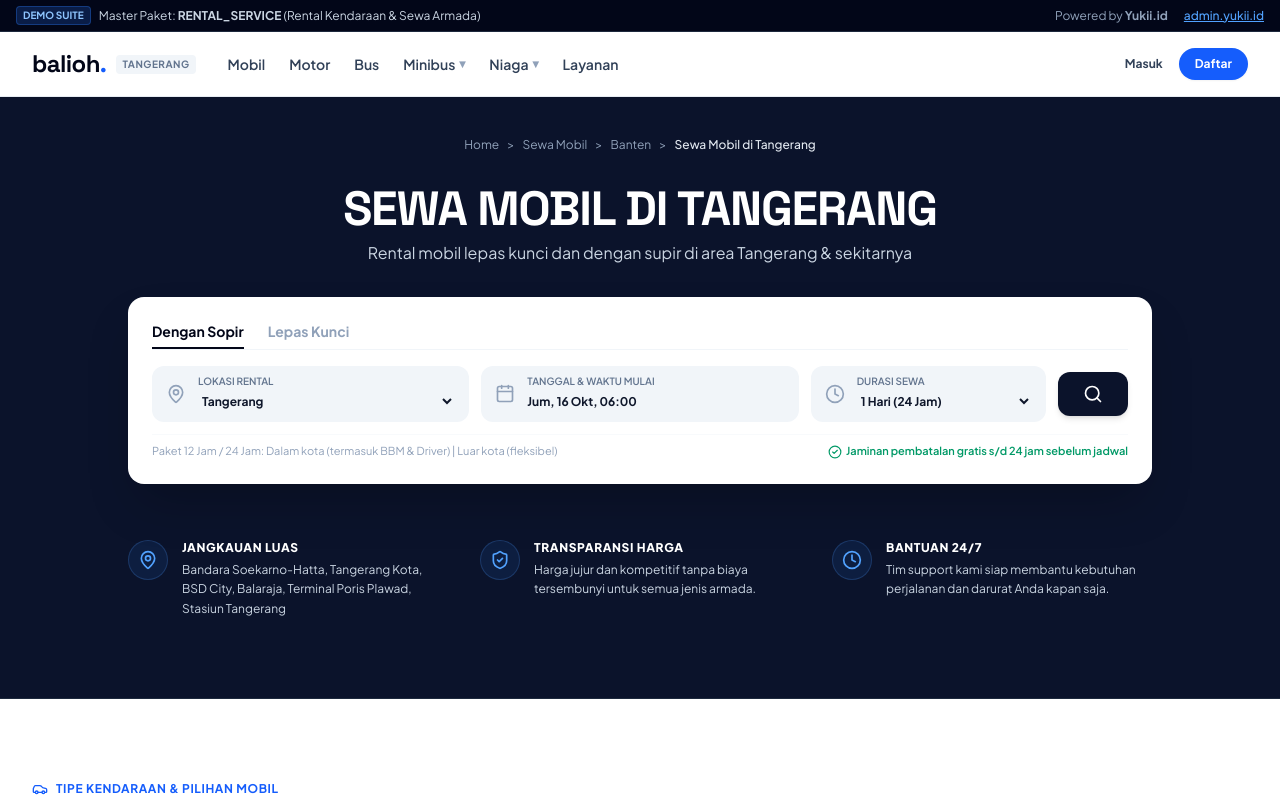
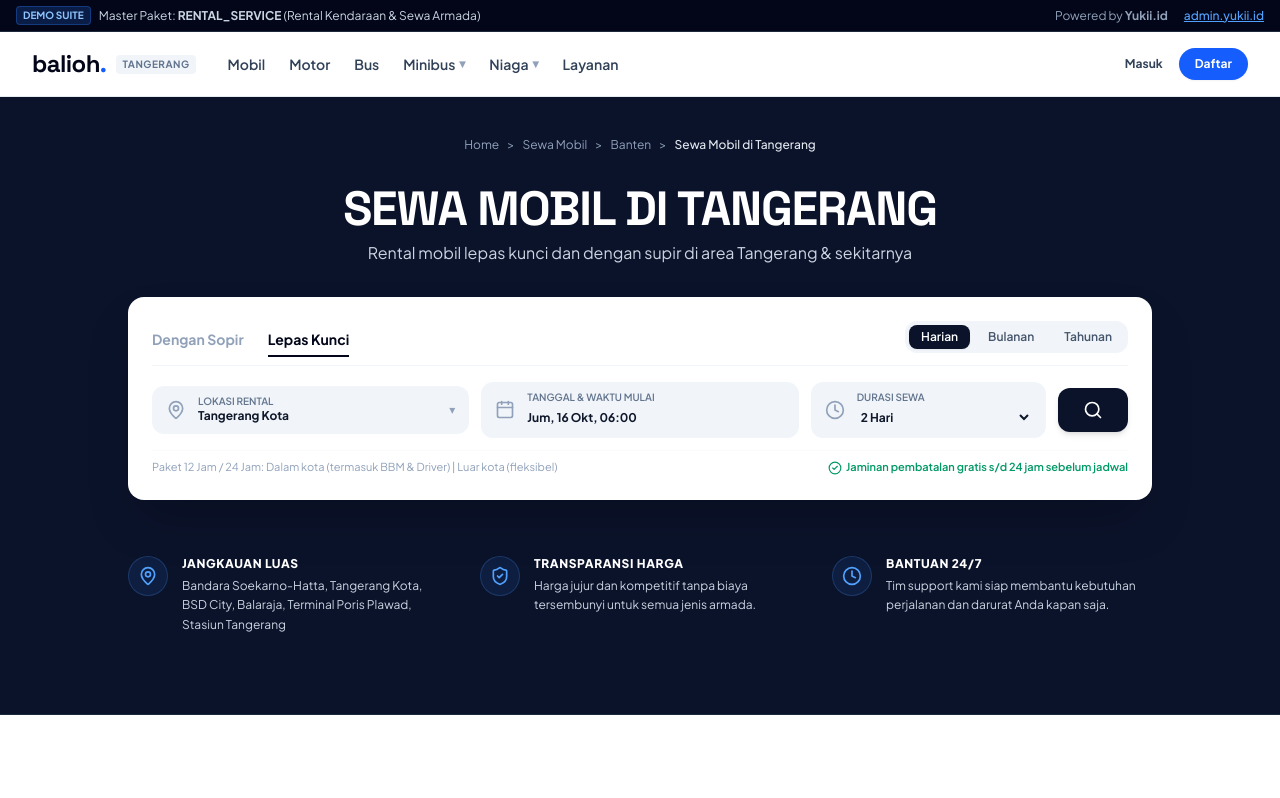
Before and after one commit to Yukii-id/rental-demo, a Next.js app: page / in a window 1280 px wide. Shown: the top 798 px of the page. Built offline with nearby package versions, Linux system fonts and the light colour scheme.

Commit message:
feat: implement interactive location popover dropdown and duration pill switches identical to balioh

```diff
--- a/app/page.tsx
+++ b/app/page.tsx
@@ -33,13 +33,82 @@
 } from '@/lib/rental-data';
 import { formatRupiah } from '@/lib/utils';
 
+interface LocationItem {
+  id: string;
+  name: string;
+  subtext: string;
+  icon: 'plane' | 'pin';
+}
+
+const TANGERANG_DROPDOWN_LOCATIONS: LocationItem[] = [
+  {
+    id: 'soetta',
+    name: 'Bandara Soekarno-Hatta',
+    subtext: 'Bandara di Tangerang, Banten, Indonesia',
+    icon: 'plane',
+  },
+  {
+    id: 'tangerang-kota',
+    name: 'Tangerang Kota',
+    subtext: 'Area di Tangerang, Banten, Indonesia',
+    icon: 'pin',
+  },
+  {
+    id: 'bsd-city',
+    name: 'BSD City',
+    subtext: 'Area di Tangerang, Banten, Indonesia',
+    icon: 'pin',
+  },
+  {
+    id: 'balaraja',
+    name: 'Balaraja',
+    subtext: 'Area di Tangerang, Banten, Indonesia',
+    icon: 'pin',
+  },
+  {
+    id: 'gading-serpong',
+    name: 'Gading Serpong',
+    subtext: 'Area di Tangerang, Banten, Indonesia',
+    icon: 'pin',
+  },
+  {
+    id: 'karawaci',
+    name: 'Karawaci',
+    subtext: 'Area di Tangerang, Banten, Indonesia',
+    icon: 'pin',
+  },
+  {
+    id: 'alam-sutera',
+    name: 'Alam Sutera',
+    subtext: 'Area di Tangerang, Banten, Indonesia',
+    icon: 'pin',
+  },
+  {
+    id: 'poris',
+    name: 'Terminal Poris Plawad',
+    subtext: 'Terminal di Tangerang, Banten, Indonesia',
+    icon: 'pin',
+  },
+  {
+    id: 'stasiun-tng',
+    name: 'Stasiun Tangerang',
+    subtext: 'Stasiun Kereta di Tangerang, Banten, Indonesia',
+    icon: 'pin',
+  },
+];
+
 export default function RentalLandingPage() {
   // Filter state untuk Pencarian Mobil (persis Balioh)
-  const [rentType, setRentType] = useState<'dengan_sopir' | 'lepas_kunci'>('dengan_sopir');
-  const [selectedLocation, setSelectedLocation] = useState('Tangerang');
+  const [rentType, setRentType] = useState<'dengan_sopir' | 'lepas_kunci'>('lepas_kunci');
+  const [durationMode, setDurationMode] = useState<'harian' | 'bulanan' | 'tahunan'>('harian');
+  const [selectedLocation, setSelectedLocation] = useState('Tangerang Kota');
   const [startDate, setStartDate] = useState('Jum, 16 Okt, 06:00');
-  const [duration, setDuration] = useState('1 Hari');
+  const [duration, setDuration] = useState('2 Hari');
   const [categoryFilter, setCategoryFilter] = useState<string>('Semua');
+
+  // Location dropdown popover state
+  const [isLocationOpen, setIsLocationOpen] = useState(false);
+  const [locationSearch, setLocationSearch] = useState('');
 
   // Booking drawer / modal state (1-2 input pendek)
   const [selectedCar, setSelectedCar] = useState<CarItem | null>(null);
@@ -47,6 +116,12 @@
   const [customerName, setCustomerName] = useState('');
   const [customerWa, setCustomerWa] = useState('');
   const [bookingSuccess, setBookingSuccess] = useState(false);
+
+  // Filter lokasi di dropdown
+  const filteredLocations = TANGERANG_DROPDOWN_LOCATIONS.filter((loc) =>
+    loc.name.toLowerCase().includes(locationSearch.toLowerCase()) ||
+    loc.subtext.toLowerCase().includes(locationSearch.toLowerCase())
+  );
 
   // Filter cars berdasarkan kategori
   const filteredCars = CARS_DATA.filter((car) => {
@@ -173,13 +248,14 @@
           </div>
 
           {/* Horizontal Search Widget (Kartu Putih di Tengah) */}
-          <div className="bg-white rounded-2xl shadow-2xl p-5 sm:p-6 text-slate-900 max-w-5xl mx-auto">
-            {/* Tabs: Dengan Sopir vs Lepas Kunci */}
-            <div className="flex items-center gap-6 border-b border-slate-100 pb-3 mb-4">
+          <div className="bg-white rounded-2xl shadow-2xl p-5 sm:p-6 text-slate-900 max-w-5xl mx-auto relative z-30">
+            {/* Row 1: Tabs: Dengan Sopir vs Lepas Kunci */}
+            <div className="flex items-center justify-between border-b border-slate-100 pb-3 mb-4">
+              <div className="flex items-center gap-6">
                 <button
                   type="button"
                   onClick={() => setRentType('dengan_sopir')}
-                className={`text-sm font-bold pb-2 -mb-3 transition-colors relative ${
+                  className={`text-sm font-bold pb-2 -mb-3 transition-colors relative cursor-pointer ${
                     rentType === 'dengan_sopir'
                       ? 'text-slate-950 after:absolute after:bottom-0 after:left-0 after:right-0 after:h-0.5 after:bg-slate-950'
                       : 'text-slate-400 hover:text-slate-600'
@@ -190,7 +266,7 @@
                 <button
                   type="button"
                   onClick={() => setRentType('lepas_kunci')}
-                className={`text-sm font-bold pb-2 -mb-3 transition-colors relative ${
+                  className={`text-sm font-bold pb-2 -mb-3 transition-colors relative cursor-pointer ${
                     rentType === 'lepas_kunci'
                       ? 'text-slate-950 after:absolute after:bottom-0 after:left-0 after:right-0 after:h-0.5 after:bg-slate-950'
                       : 'text-slate-400 hover:text-slate-600'
@@ -200,29 +276,135 @@
                 </button>
               </div>
 
+              {/* Pill Sub-Tabs: Harian, Bulanan, Tahunan (persis Balioh) */}
+              <div className="flex items-center gap-1.5 p-1 bg-slate-100 rounded-xl text-xs font-semibold">
+                <button
+                  type="button"
+                  onClick={() => setDurationMode('harian')}
+                  className={`px-3 py-1 rounded-lg transition-all cursor-pointer ${
+                    durationMode === 'harian'
+                      ? 'bg-[#0b132b] text-white shadow-xs'
+                      : 'text-slate-600 hover:text-slate-900'
+                  }`}
+                >
+                  Harian
+                </button>
+                <button
+                  type="button"
+                  onClick={() => setDurationMode('bulanan')}
+                  className={`px-3 py-1 rounded-lg transition-all cursor-pointer ${
+                    durationMode === 'bulanan'
+                      ? 'bg-[#0b132b] text-white shadow-xs'
+                      : 'text-slate-600 hover:text-slate-900'
+                  }`}
+                >
+                  Bulanan
+                </button>
+                <button
+                  type="button"
+                  onClick={() => setDurationMode('tahunan')}
+                  className={`px-3 py-1 rounded-lg transition-all cursor-pointer ${
+                    durationMode === 'tahunan'
+                      ? 'bg-[#0b132b] text-white shadow-xs'
+                      : 'text-slate-600 hover:text-slate-900'
+                  }`}
+                >
+                  Tahunan
+                </button>
+              </div>
+            </div>
+
             {/* Form Fields Horizontal */}
             <div className="grid grid-cols-1 md:grid-cols-12 gap-3 items-center">
-              {/* Field 1: Lokasi */}
-              <div className="md:col-span-4 bg-slate-100 hover:bg-slate-200/70 transition-colors rounded-xl px-3.5 py-2.5 flex items-center gap-3">
+              {/* Field 1: Lokasi dengan Popover Dropdown Balioh */}
+              <div className="md:col-span-4 relative">
+                <div
+                  onClick={() => setIsLocationOpen(!isLocationOpen)}
+                  className="bg-slate-100 hover:bg-slate-200/70 transition-colors rounded-xl px-3.5 py-2.5 flex items-center gap-3 cursor-pointer select-none"
+                >
                   <MapPin className="w-5 h-5 text-slate-400 shrink-0" />
                   <div className="flex-1 min-w-0">
                     <span className="text-[10px] text-slate-500 block font-semibold uppercase leading-none mb-0.5">
                       Lokasi Rental
                     </span>
-                  <select
-                    value={selectedLocation}
-                    onChange={(e) => setSelectedLocation(e.target.value)}
-                    className="w-full bg-transparent text-xs font-bold text-slate-900 focus:outline-none truncate cursor-pointer"
+                    <span className="text-xs font-bold text-slate-900 block truncate">
+                      {selectedLocation}
+                    </span>
+                  </div>
+                  <span className="text-xs text-slate-400">▾</span>
+                </div>
+
+                {/* Popover Dropdown Balioh */}
+                {isLocationOpen && (
+                  <>
+                    <div
+                      className="fixed inset-0 z-40"
+                      onClick={() => setIsLocationOpen(false)}
+                    />
+                    <div className="absolute left-0 top-full mt-2 w-80 sm:w-96 bg-white rounded-xl border border-slate-200 shadow-2xl z-50 p-3 space-y-3">
+                      {/* Search Input di dalam Dropdown */}
+                      <div className="relative">
+                        <Search className="w-3.5 h-3.5 text-slate-400 absolute left-3 top-2.5" />
+                        <input
+                          type="text"
+                          placeholder="Ketik lokasi..."
+                          value={locationSearch}
+                          onChange={(e) => setLocationSearch(e.target.value)}
+                          autoFocus
+                          className="w-full pl-8 pr-3 py-1.5 text-xs rounded-lg border border-slate-200 focus:outline-none focus:ring-1 focus:ring-blue-500 bg-slate-50 text-slate-800"
+                        />
+                      </div>
+
+                      {/* Header Kategori */}
+                      <div>
+                        <span className="text-[10px] font-bold text-slate-400 uppercase tracking-wider block px-1 mb-1">
+                          LOKASI DI TANGERANG
+                        </span>
+
+                        {/* List Items */}
+                        <div className="max-h-60 overflow-y-auto space-y-1 pr-1">
+                          {filteredLocations.map((loc) => (
+                            <button
+                              key={loc.id}
+                              type="button"
+                              onClick={() => {
+                                setSelectedLocation(loc.name);
+                                setIsLocationOpen(false);
+                                setLocationSearch('');
+                              }}
+                              className={`w-full text-left p-2 rounded-lg flex items-start gap-2.5 transition-colors cursor-pointer ${
+                                selectedLocation === loc.name
+                                  ? 'bg-blue-50/80 text-blue-900'
+                                  : 'hover:bg-slate-50 text-slate-800'
+                              }`}
                             >
-                    <option value="Tangerang">Tangerang</option>
-                    <option value="Bandara Soekarno-Hatta">Bandara Soekarno-Hatta (Terminal 1, 2, 3)</option>
-                    <option value="BSD City & Serpong">BSD City &amp; Serpong</option>
-                    <option value="Gading Serpong">Gading Serpong</option>
-                    <option value="Karawaci">Karawaci &amp; Lippo Village</option>
-                    <option value="Alam Sutera">Alam Sutera &amp; Cipondoh</option>
-                    <option value="Balaraja">Balaraja &amp; Cikupa</option>
-                  </select>
+                              <div className="w-6 h-6 rounded-md bg-slate-100 flex items-center justify-center text-slate-500 shrink-0 mt-0.5">
+                                {loc.icon === 'plane' ? (
+                                  <Plane className="w-3.5 h-3.5 text-blue-600" />
+                                ) : (
+                                  <MapPin className="w-3.5 h-3.5 text-slate-500" />
+                                )}
                               </div>
+                              <div className="min-w-0 flex-1">
+                                <span className="text-xs font-bold block leading-tight">
+                                  {loc.name}
+                                </span>
+                                <span className="text-[11px] text-slate-400 block truncate">
+                                  {loc.subtext}
+                                </span>
+                              </div>
+                            </button>
+                          ))}
+                          {filteredLocations.length === 0 && (
+                            <div className="text-center py-4 text-xs text-slate-400">
+                              Lokasi tidak ditemukan
+                            </div>
+                          )}
+                        </div>
+                      </div>
+                    </div>
+                  </>
+                )}
               </div>
 
               {/* Field 2: Tanggal & Waktu Mulai */}
```
Lines whose indentation alone changed are shown as unchanged.
